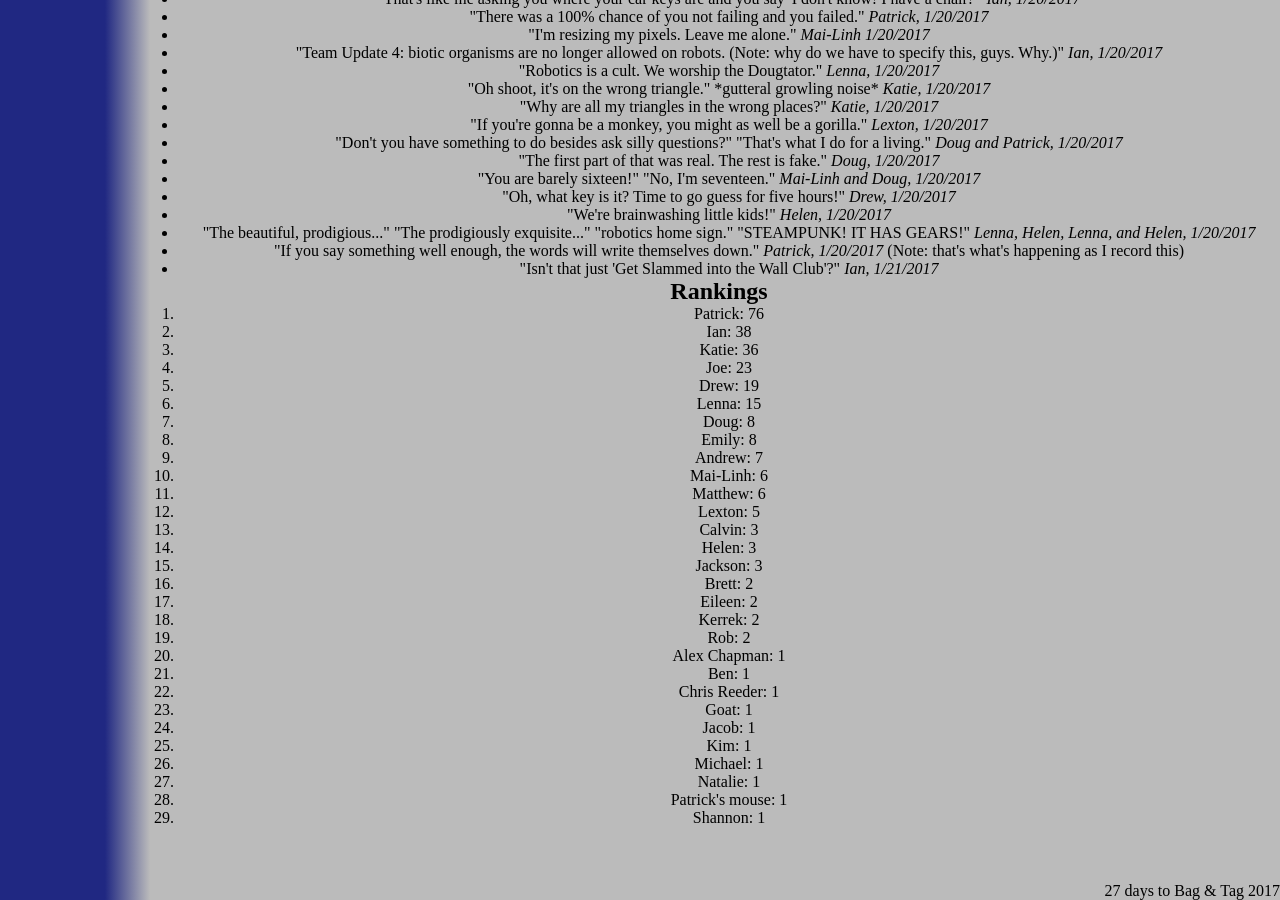
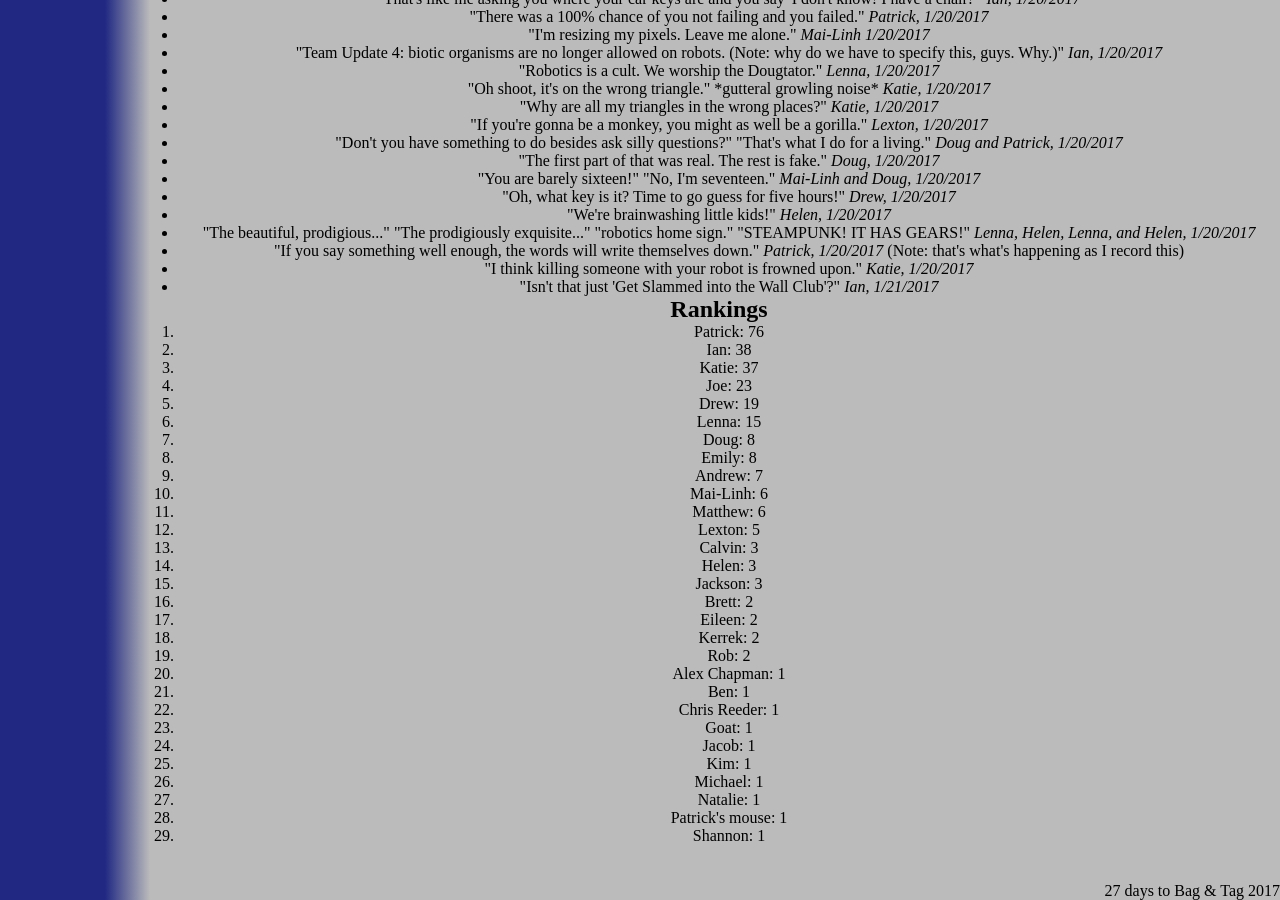
Before and after one commit to katiebugmoon/FRC4131.github.io, a Jekyll site: the page built from media/2017/quotes.html, in a window 1280 px wide and 900 px high, scrolled down 3662 px. Built offline with Jekyll 4.4.1, drawn with Linux system fonts in a browser that asks for light colours; nearby versions of some CDN libraries.

Commit message:
Update quotes.html

```diff
--- a/media/2017/quotes.html
+++ b/media/2017/quotes.html
@@ -210,6 +210,7 @@
 	<li>"We're brainwashing little kids!" <i>Helen, 1/20/2017</i></li>
 	<li>"The beautiful, prodigious..." "The prodigiously exquisite..." "robotics home sign." "STEAMPUNK! IT HAS GEARS!" <i>Lenna, Helen, Lenna, and Helen, 1/20/2017</i></li>
 	<li>"If you say something well enough, the words will write themselves down." <i>Patrick, 1/20/2017</i> (Note: that's what's happening as I record this)</li>
+	<li>"I think killing someone with your robot is frowned upon." <i>Katie, 1/20/2017</i></li>
 	<li>"Isn't that just 'Get Slammed into the Wall Club'?" <i>Ian, 1/21/2017</i></li>
 </ul>
 <h2>Rankings</h2>
```
